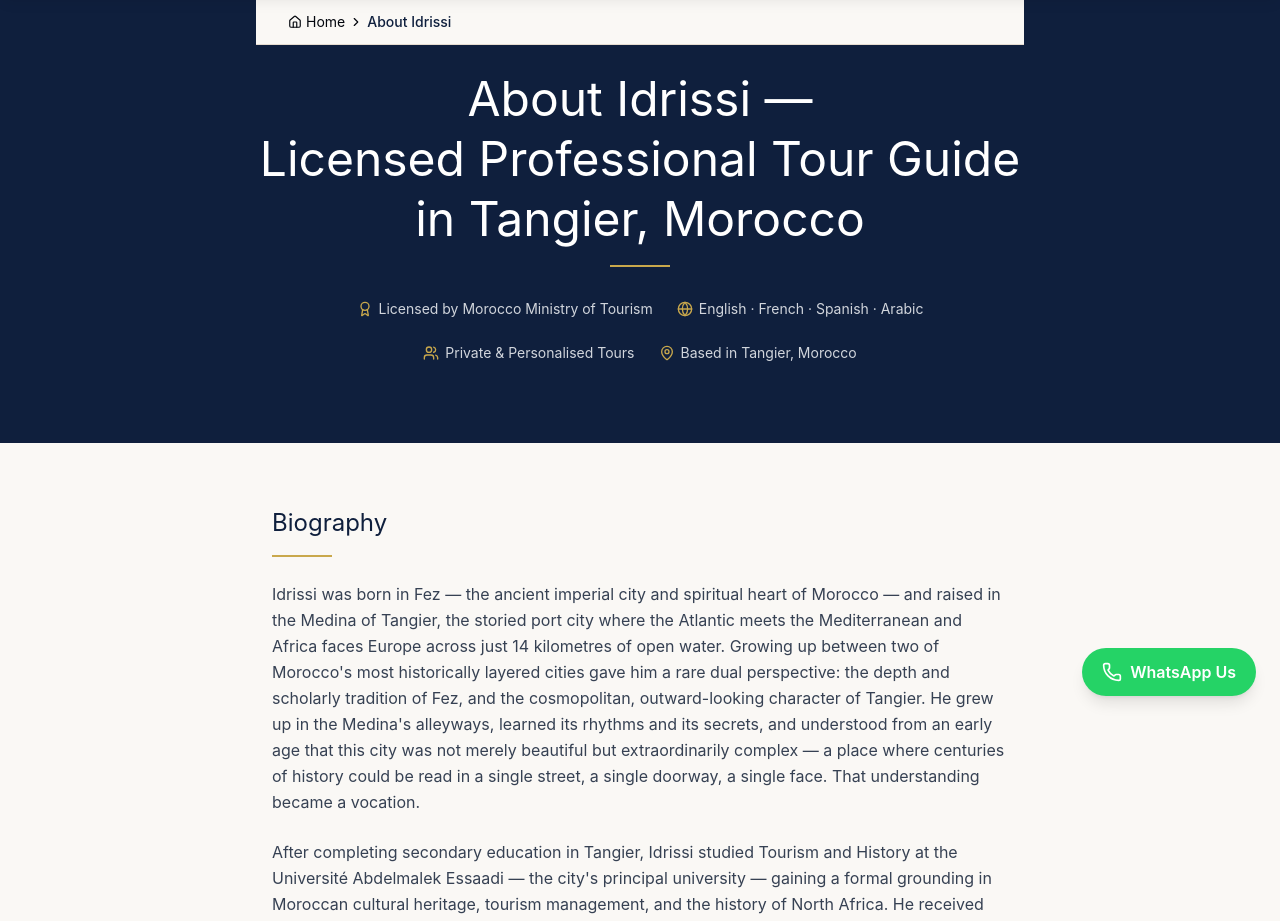
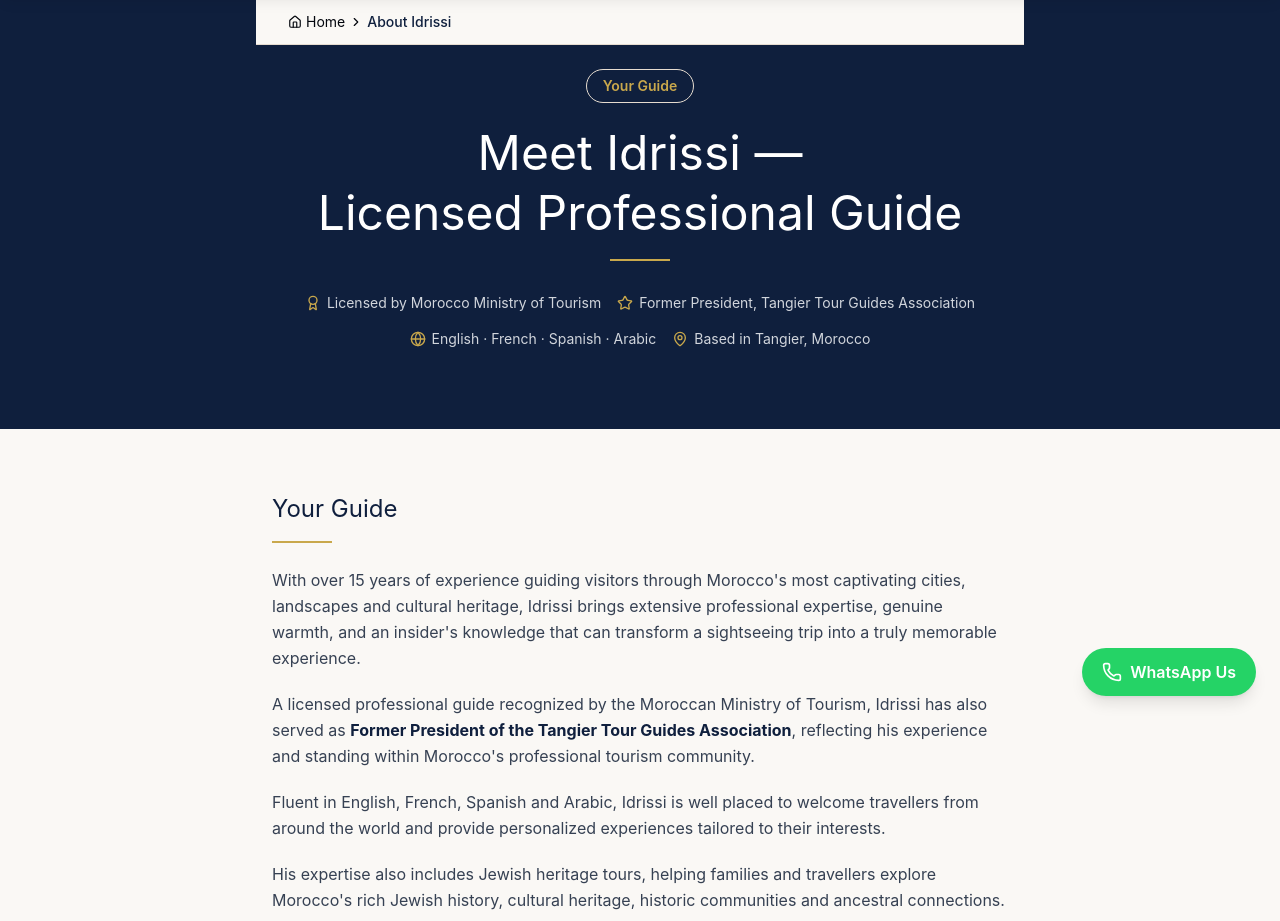
Before and after one commit to tangiertour-hue/tangiertours, a Next.js app: page /about in a window 1280 px wide. Shown: the part 80-1001 px from the top of the page. Built offline with nearby package versions, Linux system fonts and the light colour scheme.

Commit message:
Update About page biography — 15+ years, Former President Tangier Tour Guides Association

```diff
--- a/app/about/page.tsx
+++ b/app/about/page.tsx
@@ -9,7 +9,7 @@ import Link from "next/link";
 export const metadata: Metadata = {
   title: "About Idrissi — Licensed Professional Tour Guide in Tangier, Morocco | TangierTours",
   description:
-    "Meet Idrissi — Tangier licensed tour guide since 2008. Moroccan Ministry of Tourism certified. Speaks Arabic, English, French and Spanish. 500+ tours, 40+ countries, 4.9-star average.",
+    "Meet Idrissi — Licensed Professional Guide recognized by the Moroccan Ministry of Tourism and Former President of the Tangier Tour Guides Association. Fluent in English, French, Spanish and Arabic.",
 };
 
 const personSchema = {
@@ -22,11 +22,11 @@ const personSchema = {
   address: { "@type": "PostalAddress", addressLocality: "Tangier", addressCountry: "MA" },
   knowsLanguage: ["en", "fr", "es", "ar"],
   hasCredential: [
-    { "@type": "EducationalOccupationalCredential", credentialCategory: "licence", name: "Moroccan Ministry of Tourism Official Guide Licence", dateCreated: "2008" },
-    { "@type": "EducationalOccupationalCredential", credentialCategory: "certificate", name: "First Aid Certificate" },
+    { "@type": "EducationalOccupationalCredential", credentialCategory: "licence", name: "Moroccan Ministry of Tourism Official Guide Licence" },
+    { "@type": "EducationalOccupationalCredential", credentialCategory: "role", name: "Former President, Tangier Tour Guides Association" },
   ],
   alumniOf: { "@type": "CollegeOrUniversity", name: "Université Abdelmalek Essaadi, Tangier" },
-  description: "Born in Fez and raised in the Medina of Tangier, Idrissi is a Moroccan Ministry of Tourism licensed guide since 2008 specialising in Jewish heritage, city tours, shore excursions, and private transfers across northern Morocco.",
+  description: "Licensed Professional Guide recognized by the Moroccan Ministry of Tourism and Former President of the Tangier Tour Guides Association. Over 15 years of experience guiding visitors through Morocco's cities, landscapes and cultural heritage.",
 };
 
 const faqSchema = {
@@ -78,9 +78,9 @@ const specialisations = [
 ];
 
 const credentials = [
-  { title: "Moroccan Ministry of Tourism — Official Guide Licence", detail: "Licensed since 2008. The Ministry licence is the gold standard for professional guides in Morocco — awarded after formal training, examination, and annual renewal." },
-  { title: "First Aid Certificate", detail: "Current first aid certification ensures Idrissi can respond appropriately to any medical situation during a tour — a standard we consider non-negotiable." },
-  { title: "Fédération Nationale des Guides Touristiques du Maroc", detail: "Active member of Morocco's national professional association for tour guides, committed to the standards and ethics of the profession." },
+  { title: "Moroccan Ministry of Tourism — Official Guide Licence", detail: "A licensed professional guide recognized by the Moroccan Ministry of Tourism, following formal training, examination and professional conduct standards." },
+  { title: "Former President — Tangier Tour Guides Association", detail: "Served as Former President of the Tangier Tour Guides Association, reflecting extensive experience and professional standing within Morocco's tourism community." },
+  { title: "Over 15 Years of Professional Experience", detail: "More than 15 years guiding visitors through Morocco's most captivating cities, landscapes and cultural heritage — with a consistent focus on personal attention and authentic local expertise." },
 ];
 
 const faqs = [
@@ -100,13 +100,16 @@ export default function AboutPage() {
         <section className="bg-navy py-20 px-4 text-center">
           <div className="max-w-3xl mx-auto">
             <Breadcrumb items={[{ label: "About Idrissi" }]} />
-            <h1 className="font-display text-4xl md:text-5xl text-white mt-6 mb-6 leading-tight gold-divider">
-              About Idrissi —<br />Licensed Professional Tour Guide<br />in Tangier, Morocco
+            <div className="inline-flex items-center gap-2 bg-gold/20 border border-gold/40 text-gold text-sm font-semibold px-4 py-1.5 rounded-full mb-5 mt-6">
+              Your Guide
+            </div>
+            <h1 className="font-display text-4xl md:text-5xl text-white mb-6 leading-tight gold-divider">
+              Meet Idrissi —<br />Licensed Professional Guide
             </h1>
-            <div className="flex flex-wrap justify-center gap-6 mt-8 text-sm text-gray-300">
+            <div className="flex flex-wrap justify-center gap-4 mt-8 text-sm text-gray-300">
               <span className="flex items-center gap-1.5"><Award className="w-4 h-4 text-[var(--gold)]" /> Licensed by Morocco Ministry of Tourism</span>
+              <span className="flex items-center gap-1.5"><Star className="w-4 h-4 text-[var(--gold)]" /> Former President, Tangier Tour Guides Association</span>
               <span className="flex items-center gap-1.5"><Globe className="w-4 h-4 text-[var(--gold)]" /> English · French · Spanish · Arabic</span>
-              <span className="flex items-center gap-1.5"><Users className="w-4 h-4 text-[var(--gold)]" /> Private & Personalised Tours</span>
               <span className="flex items-center gap-1.5"><MapPin className="w-4 h-4 text-[var(--gold)]" /> Based in Tangier, Morocco</span>
             </div>
           </div>
@@ -114,19 +117,22 @@ export default function AboutPage() {
 
         {/* Professional Bio */}
         <section className="max-w-3xl mx-auto px-4 py-16">
-          <h2 className="font-display text-2xl text-navy mb-6 gold-divider-left">Biography</h2>
-          <div className="space-y-6 text-gray-700 leading-relaxed">
+          <h2 className="font-display text-2xl text-navy mb-6 gold-divider-left">Your Guide</h2>
+          <div className="space-y-5 text-gray-700 leading-relaxed">
             <p>
-              Idrissi was born in Fez — the ancient imperial city and spiritual heart of Morocco — and raised in the Medina of Tangier, the storied port city where the Atlantic meets the Mediterranean and Africa faces Europe across just 14 kilometres of open water. Growing up between two of Morocco&apos;s most historically layered cities gave him a rare dual perspective: the depth and scholarly tradition of Fez, and the cosmopolitan, outward-looking character of Tangier. He grew up in the Medina&apos;s alleyways, learned its rhythms and its secrets, and understood from an early age that this city was not merely beautiful but extraordinarily complex — a place where centuries of history could be read in a single street, a single doorway, a single face. That understanding became a vocation.
+              With over 15 years of experience guiding visitors through Morocco&apos;s most captivating cities, landscapes and cultural heritage, Idrissi brings extensive professional expertise, genuine warmth, and an insider&apos;s knowledge that can transform a sightseeing trip into a truly memorable experience.
             </p>
             <p>
-              After completing secondary education in Tangier, Idrissi studied Tourism and History at the Université Abdelmalek Essaadi — the city&apos;s principal university — gaining a formal grounding in Moroccan cultural heritage, tourism management, and the history of North Africa. He received his official guide licence from the Moroccan Ministry of Tourism, following the national examination programme that tests candidates on history, geography, languages, and professional conduct. Since then, he has guided private travellers from many countries — families, couples, solo visitors, cruise passengers, and small groups — each with their own interests and itinerary.
+              A licensed professional guide recognized by the Moroccan Ministry of Tourism, Idrissi has also served as <strong className="text-navy">Former President of the Tangier Tour Guides Association</strong>, reflecting his experience and standing within Morocco&apos;s professional tourism community.
             </p>
             <p>
-              Over the years, Idrissi has developed a particular specialisation in Jewish heritage tourism — a niche that emerged naturally from his deep engagement with Tangier&apos;s history and from the growing number of visitors seeking to understand Morocco&apos;s extraordinary Jewish past. He has spent years studying the history of the Moroccan Jewish communities in detail: their origins, their institutions, their relationship with Muslim neighbours and Moroccan rulers, and the bittersweet story of their post-1948 dispersal. He is known within the Jewish heritage travel community for the depth of his knowledge and the sensitivity with which he guides families through what are often deeply emotional encounters with history.
+              Fluent in English, French, Spanish and Arabic, Idrissi is well placed to welcome travellers from around the world and provide personalized experiences tailored to their interests.
             </p>
             <p>
-              Beyond heritage tours, Abdelhamid leads shore excursions for cruise passengers, full-day trips to Chefchaouen, camel rides at Cape Spartel, and private transfers across northern Morocco. What sets him apart is not a statistic but a quality that no certification measures: the ability to make every visitor feel that this tour was designed specifically for them — because it was.
+              His expertise also includes Jewish heritage tours, helping families and travellers explore Morocco&apos;s rich Jewish history, cultural heritage, historic communities and ancestral connections.
+            </p>
+            <p>
+              Whether discovering Tangier for the first time, exploring Morocco&apos;s cultural treasures, or tracing family roots, guests can expect professional guidance, personal attention, authentic local insight, and a warm Moroccan welcome.
             </p>
           </div>
         </section>
```
Also changed, not shown: attachements/pasted-2026-08-11T13-20-18-1786454418712.txt (added).
